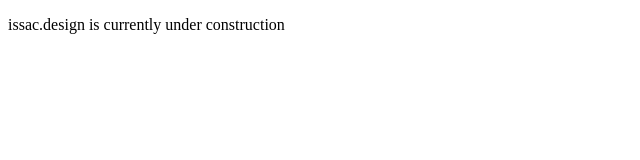
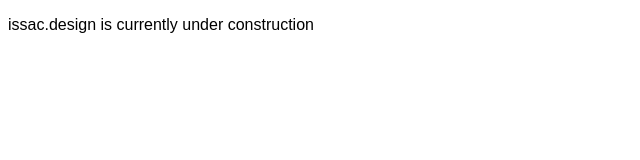
Before and after one commit to issacenriquecervantes/issac.design, a plain HTML site: page index.html in a window 1280 px wide. Shown: the full height of the page, 0-640 px from the left. Drawn offline with Linux system fonts and the light colour scheme.

Commit message:
Update index.html

```diff
--- a/index.html
+++ b/index.html
@@ -12,6 +12,6 @@
     <title>issac.design</title>
   </head>
   <body>
-    <p>issac.design is currently under construction</p>
+    <p style="font-family:sans-serif;">issac.design is currently under construction</p>
   </body>
 </html>
```
